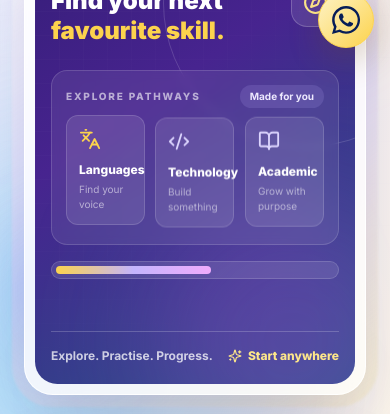
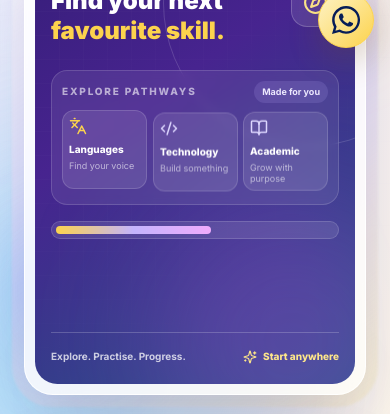
Before and after one commit to chamod-lakshitha/elevora-academy, a Next.js app: page /classes in a window 390 px wide. Shown: the part 776-1190 px from the top of the page. Built offline with nearby package versions, Linux system fonts and the light colour scheme; no server answers.

Commit message:
Prevent pathway labels overflowing hero artwork on mobile

```diff
--- a/components/HeroVisual.tsx
+++ b/components/HeroVisual.tsx
@@ -72,26 +72,26 @@ export default function HeroVisual({ variant = 'home' }: HeroVisualProps) {
                 <span className="flex h-12 w-12 shrink-0 items-center justify-center rounded-2xl border border-white/20 bg-white/10 text-amber-200"><Compass size={25} /></span>
               </div>
 
-              <div className="relative z-10 mt-6 rounded-2xl border border-white/15 bg-white/[0.08] p-3.5 backdrop-blur-sm sm:p-4">
-                <div className="mb-3 flex items-center justify-between gap-2">
+              <div className="relative z-10 mt-6 min-w-0 rounded-2xl border border-white/15 bg-white/[0.08] p-2.5 backdrop-blur-sm sm:p-4">
+                <div className="mb-3 flex flex-wrap items-center justify-between gap-2">
                   <span className="text-[10px] font-extrabold uppercase tracking-[0.18em] text-white/60">Explore pathways</span>
-                  <span className="rounded-full bg-violet-300/15 px-2.5 py-1 text-[10px] font-bold text-violet-100">Made for you</span>
+                  <span className="shrink-0 rounded-full bg-violet-300/15 px-2 py-1 text-[9px] font-bold text-violet-100 sm:px-2.5 sm:text-[10px]">Made for you</span>
                 </div>
-                <div className="grid grid-cols-3 gap-2.5">
-                  <div className="hero-float hero-float-card-one rounded-xl border border-white/15 bg-white/10 p-3">
-                    <Languages size={22} className="text-amber-300" />
-                    <p className="mt-3 text-xs font-extrabold sm:text-sm">Languages</p>
-                    <p className="mt-1 text-[10px] text-white/55">Find your voice</p>
+                <div className="grid min-w-0 grid-cols-3 gap-1.5 sm:gap-2.5">
+                  <div className="hero-float hero-float-card-one min-w-0 overflow-hidden rounded-xl border border-white/15 bg-white/10 p-1.5 sm:p-3">
+                    <Languages size={18} className="text-amber-300 sm:h-[22px] sm:w-[22px]" />
+                    <p className="mt-2 break-words text-[10px] font-extrabold leading-tight [overflow-wrap:anywhere] sm:mt-3 sm:text-sm">Languages</p>
+                    <p className="mt-1 break-words text-[9px] leading-tight text-white/60 sm:text-[10px]">Find your voice</p>
                   </div>
-                  <div className="hero-float hero-float-card-two rounded-xl border border-white/15 bg-white/10 p-3">
-                    <Code2 size={22} className="text-violet-200" />
-                    <p className="mt-3 text-xs font-extrabold sm:text-sm">Technology</p>
-                    <p className="mt-1 text-[10px] text-white/55">Build something</p>
+                  <div className="hero-float hero-float-card-two min-w-0 overflow-hidden rounded-xl border border-white/15 bg-white/10 p-1.5 sm:p-3">
+                    <Code2 size={18} className="text-violet-200 sm:h-[22px] sm:w-[22px]" />
+                    <p className="mt-2 break-words text-[10px] font-extrabold leading-tight [overflow-wrap:anywhere] sm:mt-3 sm:text-sm">Technology</p>
+                    <p className="mt-1 break-words text-[9px] leading-tight text-white/60 sm:text-[10px]">Build something</p>
                   </div>
-                  <div className="hero-float hero-float-card-three rounded-xl border border-white/15 bg-white/10 p-3">
-                    <BookOpen size={22} className="text-violet-200" />
-                    <p className="mt-3 text-xs font-extrabold sm:text-sm">Academic</p>
-                    <p className="mt-1 text-[10px] text-white/55">Grow with purpose</p>
+                  <div className="hero-float hero-float-card-three min-w-0 overflow-hidden rounded-xl border border-white/15 bg-white/10 p-1.5 sm:p-3">
+                    <BookOpen size={18} className="text-violet-200 sm:h-[22px] sm:w-[22px]" />
+                    <p className="mt-2 break-words text-[10px] font-extrabold leading-tight [overflow-wrap:anywhere] sm:mt-3 sm:text-sm">Academic</p>
+                    <p className="mt-1 break-words text-[9px] leading-tight text-white/60 sm:text-[10px]">Grow with purpose</p>
                   </div>
                 </div>
               </div>
@@ -99,9 +99,9 @@ export default function HeroVisual({ variant = 'home' }: HeroVisualProps) {
               <div className="relative z-10 mt-4 overflow-hidden rounded-full border border-white/15 bg-white/10 p-1">
                 <div className="hero-progress h-2 rounded-full bg-gradient-to-r from-amber-300 via-violet-300 to-fuchsia-300" />
               </div>
-              <div className="relative z-10 mt-auto flex items-center justify-between gap-3 border-t border-white/20 pt-4">
-                <span className="text-xs font-bold text-white/75">Explore. Practise. Progress.</span>
-                <span className="inline-flex items-center gap-1.5 text-xs font-extrabold text-amber-200"><Sparkles size={14} /> Start anywhere</span>
+              <div className="relative z-10 mt-auto flex flex-wrap items-center justify-between gap-2 border-t border-white/20 pt-4">
+                <span className="text-[10px] font-bold text-white/75 sm:text-xs">Explore. Practise. Progress.</span>
+                <span className="inline-flex items-center gap-1.5 text-[10px] font-extrabold text-amber-200 sm:text-xs"><Sparkles size={14} /> Start anywhere</span>
               </div>
             </>
           )}
```
